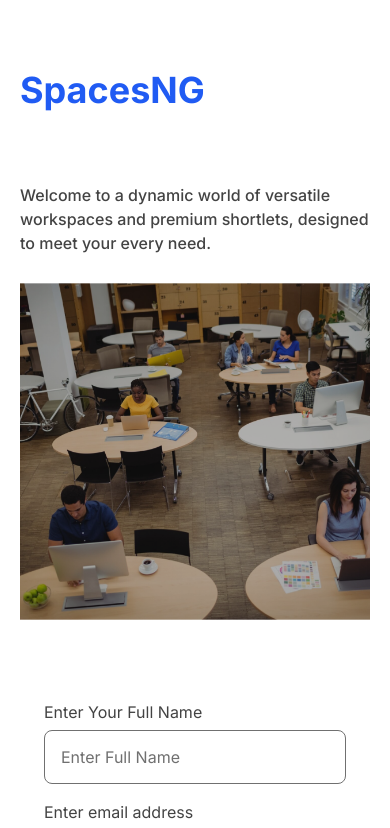
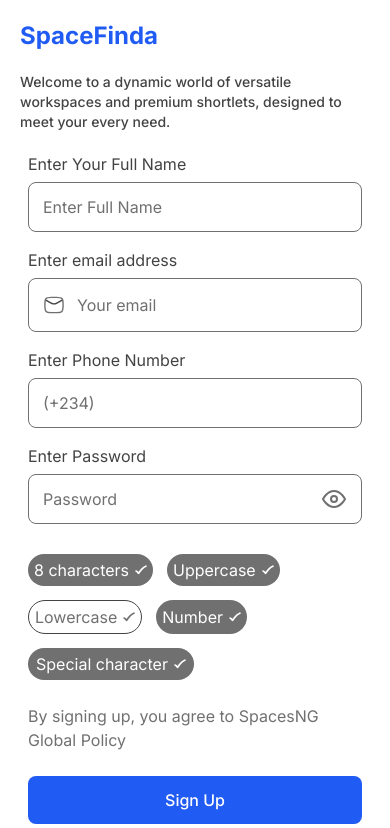
Before and after one commit to Fusion-Forge-LLC/spaceng, a Next.js app: page /auth/client/signup in a window 390 px wide. Shown: the top 828 px of the page. Built offline with nearby package versions, Linux system fonts and the light colour scheme.

Commit message:
Client Auth pages responsiveness

```diff
--- a/app/auth/client/components/PrimaryAuthButton.tsx
+++ b/app/auth/client/components/PrimaryAuthButton.tsx
@@ -3,7 +3,7 @@
 interface PrimaryAuthButtonProps {
   buttonName: string;
   className?: string;
-  onClick: () => void;
+  onClick?: () => void;
 }
 
 const PrimaryAuthButton: React.FC<PrimaryAuthButtonProps> = ({buttonName, className, onClick}) => {
--- a/app/auth/client/forgotpassword/page.tsx
+++ b/app/auth/client/forgot-password/page.tsx
@@ -9,9 +9,9 @@
   const [formData, setFormData] = useState({});
 
   return (
-    <form className="py-10 px-6 md:text-base">
-      <h1 className="text-grey font-semibold lg:text-2xl mb-4">Request password reset</h1>
-      <p className="text-[#707070] lg:text-base mb-4">
+    <form className="py-10 px-2 lg:px-6 md:text-base w-full">
+      <h1 className="text-grey font-semibold text-2xl mb-4">Request password reset</h1>
+      <p className="text-[#707070] text-sm lg:text-base mb-4">
         Enter your email address in the form below to request a password reset link
       </p>
       <EmailInput
--- a/app/auth/client/layout.tsx
+++ b/app/auth/client/layout.tsx
@@ -9,17 +9,20 @@
 
 function ClientAuthLayout({children}: {children: React.ReactNode}) {
   return (
-    <div className={`py-[70px] px-5 lg:max-w-4xl xl:max-w-7xl container mx-auto`}>
-      <header className="text-blue font-bold text-4xl mb-[72.5px]">SpacesNG</header>
-      <main className="flex flex-col md:flex-row gap-10 xl:gap-20 justify-between items-center ">
+    <div className={`p-5 lg:py-[70px] px-5 lg:max-w-4xl xl:max-w-7xl container mx-auto`}>
+      <header className="text-blue font-bold text-2xl lg:text-4xl mb-5 lg:mb-[72.5px]">
+        SpaceFinda
+      </header>
+      <main className="flex flex-col lg:flex-row lg:gap-10 xl:gap-20 justify-between items-center ">
         <div className="w-full flex-1">
-          <p className="text-grey mb-7 font-medium lg:text-lg">
+          <p className="text-grey lg:mb-7 font-medium text-sm lg:text-lg">
             Welcome to a dynamic world of versatile workspaces and premium shortlets, designed to
             meet your every need.
           </p>
           <Image
             priority
             alt="Sign In Image"
+            className="hidden lg:block"
             height={620}
             layout="responsive"
             objectFit="cover"
@@ -27,7 +30,7 @@
             width={586}
           />
         </div>
-        <div className="flex-1">{children}</div>
+        <div className="flex-1 w-full">{children}</div>
       </main>
     </div>
   );
--- a/app/auth/client/resetpassword/page.tsx
+++ b/app/auth/client/reset-password/page.tsx
@@ -8,14 +8,14 @@
   //const [formData, setFormData] = useState({});
 
   return (
-    <form className="py-10 px-6 md:text-base">
-      <h1 className="text-grey font-semibold lg:text-2xl mb-4">Reset Password</h1>
+    <form className="py-10 px-2 lg:px-6 md:text-base w-full">
+      <h1 className="text-grey font-semibold text-2xl mb-4">Reset Password</h1>
       <div className="mb-4 flex flex-col gap-1.5 w-full">
         <label className="text-grey" htmlFor="clientNewPassword">
           Enter New Password
         </label>
         <input
-          className="border-[#707070] border rounded-lg w-full py-3.5 pr-12 px-4 flex items-center text-grey placeholder:text-[#707070] focus:outline-none"
+          className="border-[#707070] border rounded-lg w-full py-3 lg:py-3.5 pr-12 px-4 flex items-center text-grey placeholder:text-[#707070] focus:outline-none"
           id="clientNewPassword"
           name="clientNewPassword"
           placeholder="New Password"
@@ -27,7 +27,7 @@
           Confirm New Password
         </label>
         <input
-          className="border-[#707070] border rounded-lg w-full py-3.5 pr-12 px-4 flex items-center text-grey placeholder:text-[#707070] focus:outline-none"
+          className="border-[#707070] border rounded-lg w-full py-3 lg:py-3.5 pr-12 px-4 flex items-center text-grey placeholder:text-[#707070] focus:outline-none"
           id="conformClientNewPassword"
           name="conformClientNewPassword"
           placeholder="Confirm Password"
--- a/app/auth/client/signin/page.tsx
+++ b/app/auth/client/signin/page.tsx
@@ -2,6 +2,7 @@
 
 import React, {useState} from "react";
 import Image from "next/image";
+import Link from "next/link";
 
 import EmailInput from "../components/EmailInput";
 import PrimaryAuthButton from "../components/PrimaryAuthButton";
@@ -17,7 +18,7 @@
   };
 
   return (
-    <form className="py-10 px-6 md:text-base">
+    <form className="py-5 lg:py-10 px-2 lg:px-6 md:text-base w-full">
       <EmailInput className="mb-4" onChange={handleSubmit} />
       <div className="mb-6 flex flex-col gap-1.5 w-full">
         <label className="text-grey" htmlFor="clientPassword">
@@ -39,7 +40,9 @@
             width={24}
           />
         </div>
-        <span className="text-[#707070] text-right font-medium">Forget Password?</span>
+        <Link href={"/auth/client/forgot-password"}>
+          <span className="text-[#707070] text-right font-medium">Forget Password?</span>
+        </Link>
       </div>
       <div>
         <PrimaryAuthButton buttonName="Sign In" className="mb-6" onClick={() => {}} />
--- a/app/auth/client/signup/page.tsx
+++ b/app/auth/client/signup/page.tsx
@@ -8,7 +8,6 @@
 
 function ClientSignUp() {
   const [formData, setFormData] = useState({});
-  // eslint-disable-next-line no-undef
   const handleSubmit = (e: React.ChangeEvent<HTMLInputElement>) => {
     setFormData({
       ...formData,
@@ -17,13 +16,13 @@
   };
 
   return (
-    <form className="py-10 px-6 md:text-base">
+    <form className="py-5 lg:py-10 px-2 lg:px-6 md:text-base w-full">
       <div className="mb-4 flex flex-col gap-1.5 w-full">
         <label className="text-grey" htmlFor="clientName">
           Enter Your Full Name
         </label>
         <input
-          className="border-[#707070] border rounded-lg w-full py-3.5 pr-12 px-4 flex items-center text-grey placeholder:text-[#707070] focus:outline-none"
+          className="border-[#707070] border rounded-lg w-full py-3 lg:py-3.5 pr-12 px-3.5 lg:px-4 flex items-center text-grey placeholder:text-[#707070] focus:outline-none"
           id="clientName"
           name="clientName"
           placeholder="Enter Full Name"
@@ -36,7 +35,7 @@
           Enter Phone Number
         </label>
         <input
-          className="border-[#707070] border rounded-lg w-full py-3.5 pr-12 px-4 flex items-center text-grey placeholder:text-[#707070] focus:outline-none"
+          className="border-[#707070] border rounded-lg w-full py-3 lg:py-3.5 pr-12 px-3.5 lg:px-4  flex items-center text-grey placeholder:text-[#707070] focus:outline-none"
           id="clientPhoneNumber"
           name="clientPhoneNumber"
           placeholder="(+234)"
@@ -49,7 +48,7 @@
         </label>
         <div className="mb-1.5 relative">
           <input
-            className="border-[#707070] border rounded-lg w-full py-3.5 pr-12 px-4 flex items-center text-grey placeholder:text-[#707070] focus:outline-none"
+            className="border-[#707070] border rounded-lg w-full py-3 lg:py-3.5 pr-12 px-3.5 lg:px-4 flex items-center text-grey placeholder:text-[#707070] focus:outline-none"
             id="clientPassword"
             name="clientPassword"
             placeholder="Password"
@@ -65,34 +64,35 @@
           />
         </div>
       </div>
+      {/* TODO: Extract these validators into a single component with props */}
       <div className="mb-6 flex gap-3.5 flex-wrap">
         <div
-          className={`bg-[#707070] text-white rounded-3xl px-1.5 py-1.5 flex items-center justify-center gap-1.5 w-fit `}
+          className={`bg-[#707070] text-white rounded-3xl px-1.5 py-1 lg:py-1.5 flex items-center justify-center gap-1.5 w-fit `}
         >
           <span>8 characters</span>
           <Image alt={""} className="" height={12} src="/images/good2.svg" width={12} />
         </div>
         <div
-          className={`bg-[#707070] text-white rounded-3xl px-1.5 py-1.5 flex items-center justify-center gap-1.5 w-fit `}
+          className={`bg-[#707070] text-white rounded-3xl px-1.5 py-1 lg:py-1.5 flex items-center justify-center gap-1.5 w-fit `}
         >
           <span>Uppercase</span>
           <Image alt={"Validated"} height={12} src="/images/good2.svg" width={12} />
         </div>
         <div
-          className={`text-[#707070] bg-white border-grey rounded-3xl px-1.5 py-1.5 flex items-center justify-center gap-1.5 w-fit `}
+          className={`text-[#707070] bg-white border-grey rounded-3xl px-1.5 py-1 lg:py-1.5 flex items-center justify-center gap-1.5 w-fit `}
           style={{borderWidth: "0.5px"}}
         >
           <span>Lowercase</span>
           <Image alt={"Validated"} className="" height={12} src="/images/good.svg" width={12} />
         </div>
         <div
-          className={`bg-[#707070] text-white rounded-3xl px-1.5 py-1.5 flex items-center justify-center gap-1.5 w-fit `}
+          className={`bg-[#707070] text-white rounded-3xl px-1.5 py-1 lg:py-1.5 flex items-center justify-center gap-1.5 w-fit `}
         >
           <span>Number</span>
           <Image alt={"Validated"} className="" height={12} src="/images/good2.svg" width={12} />
         </div>
         <div
-          className={`bg-[#707070] text-white rounded-3xl px-2 py-1.5 flex items-center justify-center gap-1.5 w-fit `}
+          className={`bg-[#707070] text-white rounded-3xl px-2 py-1 lg:py-1.5 flex items-center justify-center gap-1.5 w-fit `}
         >
           <span>Special character</span>
           <Image alt={"Validated"} className="" height={12} src="/images/good2.svg" width={12} />
--- a/app/auth/client/verifyemail/page.tsx
+++ b/app/auth/client/verify-email/page.tsx
@@ -8,9 +8,9 @@
   //const [formData, setFormData] = useState({});
 
   return (
-    <form className="py-10 px-6 md:text-base">
-      <h1 className="text-grey font-semibold lg:text-2xl mb-4">Verify email</h1>
-      <p className="text-[#707070] lg:text-base mb-6">
+    <form className="py-10 px-2 lg:px-6 md:text-base w-full">
+      <h1 className="text-grey font-semibold text-2xl mb-4">Verify email</h1>
+      <p className="text-[#707070] text-sm lg:text-base mb-6">
         A 6 Digit Verification Code Has Been Sent To Your Email Address. Enter The 6 Digit Code
         Below
       </p>
```
